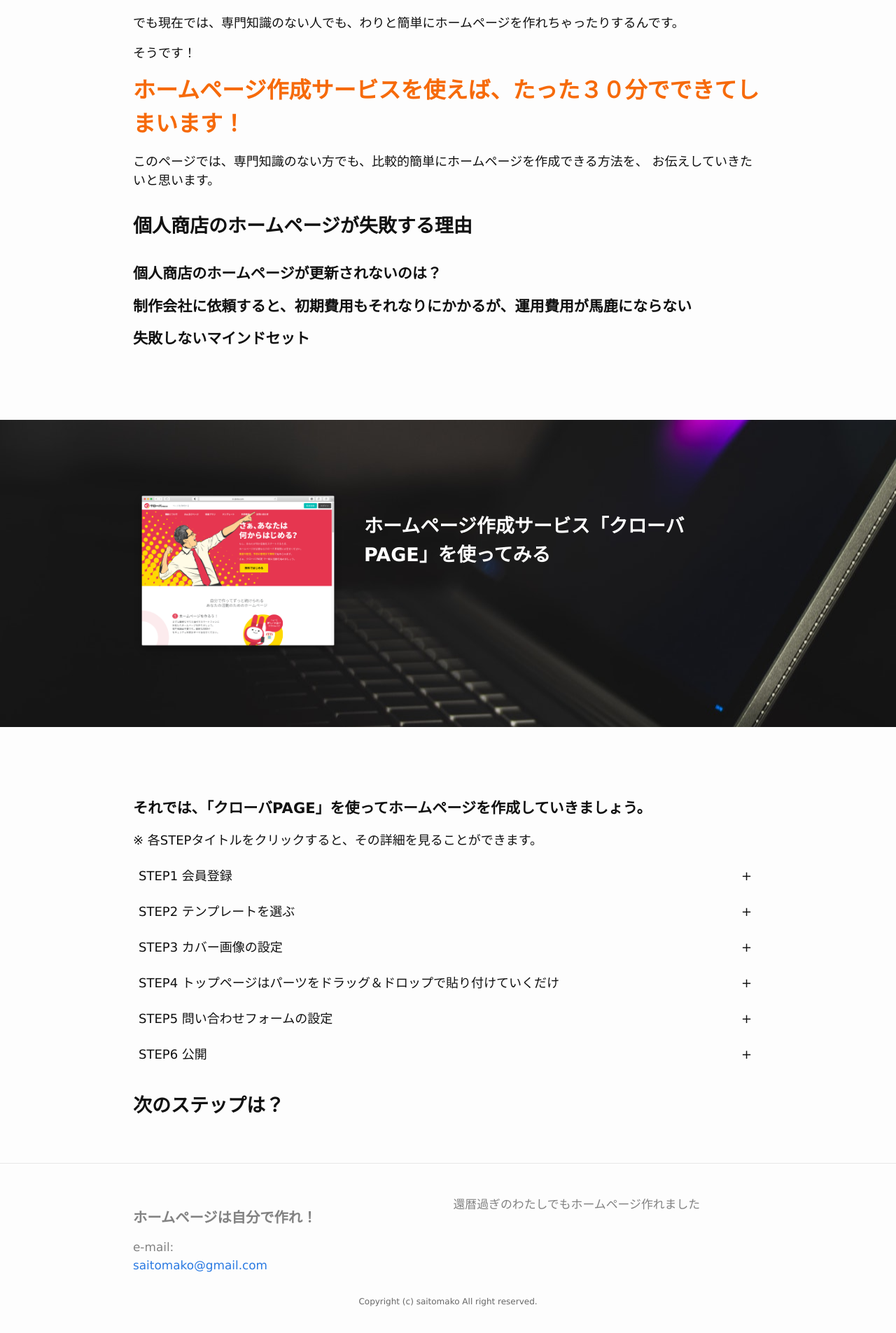
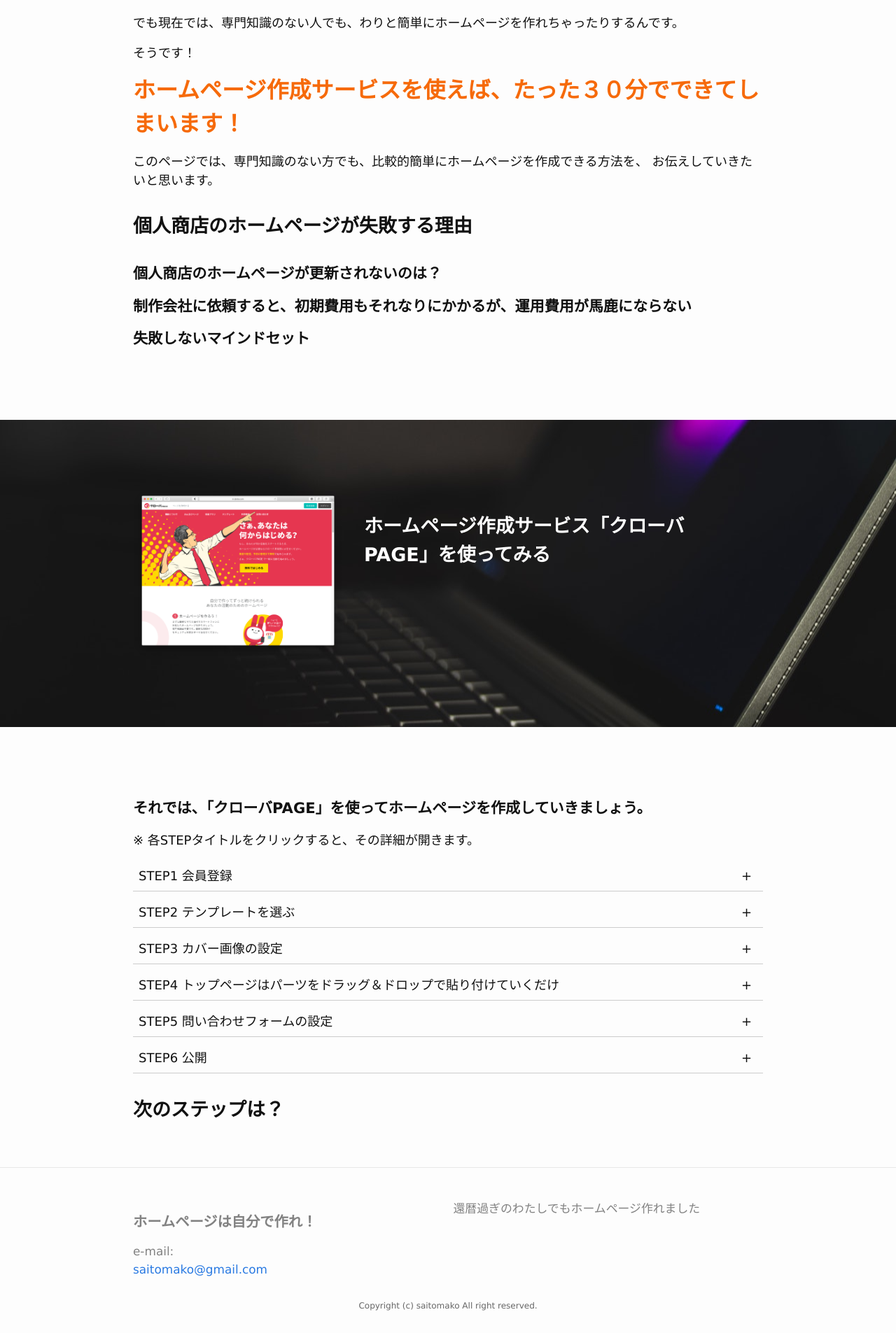
Before and after one commit to saitomako/hpbyself, a Jekyll site: the page built from index.md, in a window 1280 px wide. Shown: the part 1187-3092 px from the top of the page at 70% size. Built offline with Jekyll 4.4.1, drawn with Linux system fonts in a browser that asks for light colours; our own code applies the rules of GitHub Pages for plain Markdown files.

Commit message:
add underline for each step title

```diff
--- a/_sass/_layout.scss
+++ b/_sass/_layout.scss
@@ -269,6 +269,7 @@
   cursor: pointer;
   user-select: none;
   position: relative;
+  border-bottom: 1px solid #ccc;
 }
 
 dt::after {
--- a/index.md
+++ b/index.md
@@ -56,7 +56,7 @@
 </section>
 
 ### それでは、「クローバPAGE」を使ってホームページを作成していきましょう。
-※ 各STEPタイトルをクリックすると、その詳細を見ることができます。
+※ 各STEPタイトルをクリックすると、その詳細が開きます。
 
 <dl>
 <div>
```
